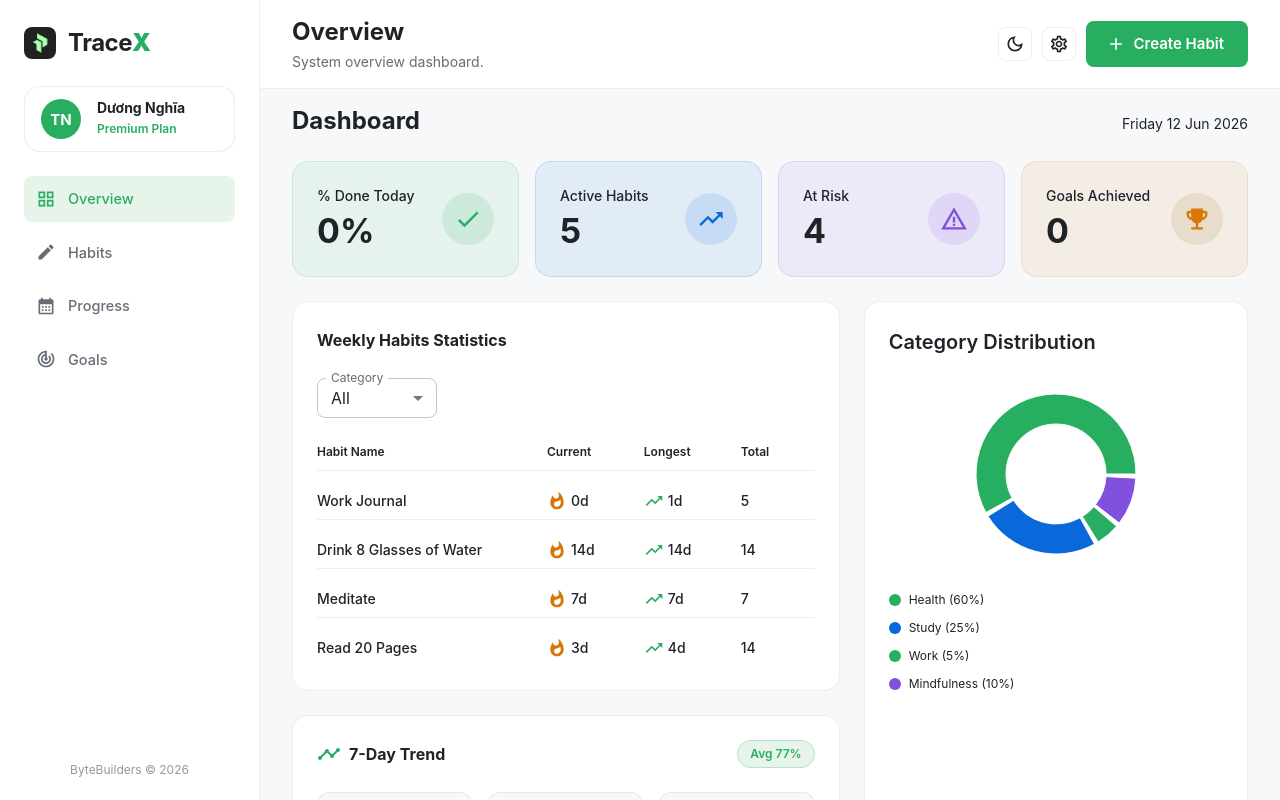
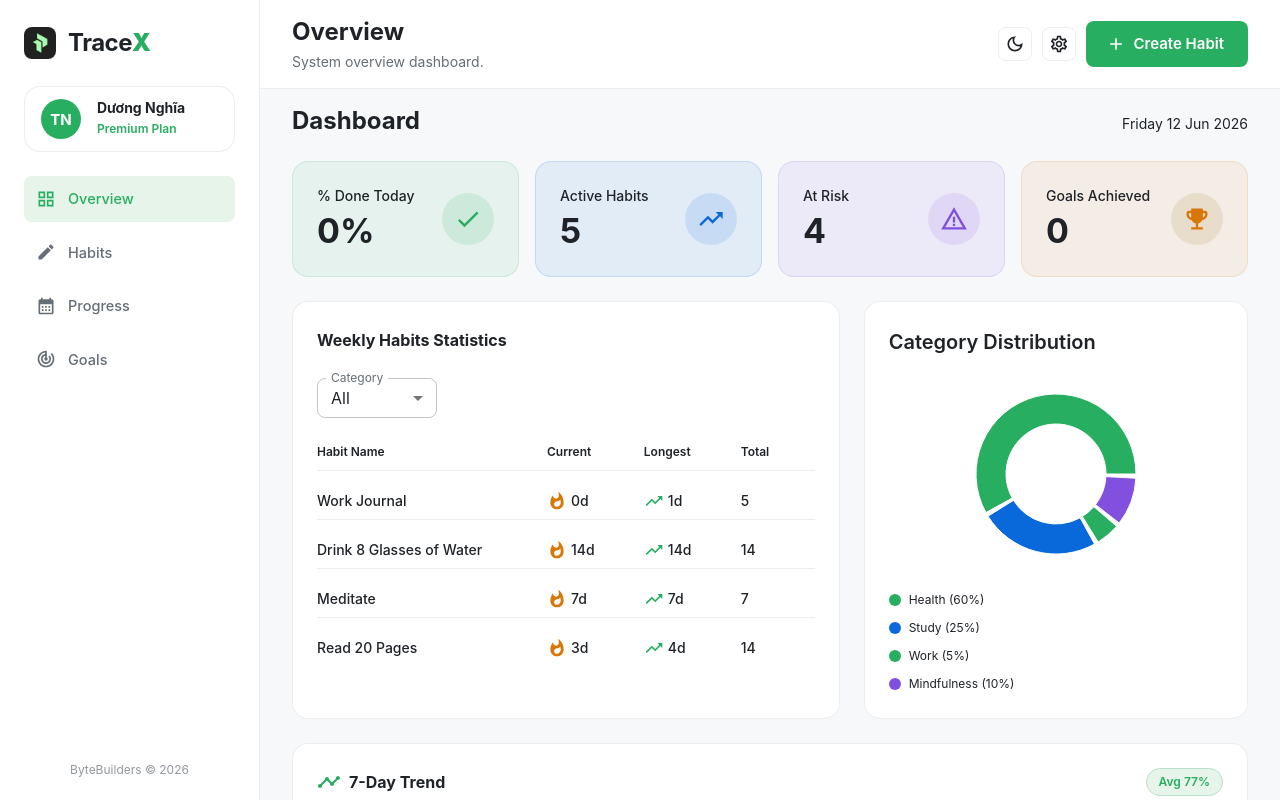
Before and after one commit to NghiaDPTWorkk/habit-hub, a React (Vite) app in the folder fe/: page / in a window 1280 px wide. Built offline with nearby package versions, Linux system fonts and the light colour scheme.

Commit message:
fix(ui): HH-96 - stretch trend chart full width below statistics card

```diff
--- a/fe/src/features/dashboard/components/DashboardPage.tsx
+++ b/fe/src/features/dashboard/components/DashboardPage.tsx
@@ -156,13 +156,10 @@ export const DashboardPage: React.FC = () => {
               </Typography>
             </Card>
           ) : (
-            <Box sx={{ display: 'flex', flexDirection: 'column', gap: 3, height: '100%' }}>
-              <WeeklyHabitsStats
-                filterCategory={filterCategory}
-                setFilterCategory={setFilterCategory}
-              />
-              <WeeklyTrendChart filterCategory={filterCategory} />
-            </Box>
+            <WeeklyHabitsStats
+              filterCategory={filterCategory}
+              setFilterCategory={setFilterCategory}
+            />
           )}
         </Grid>
 
@@ -172,6 +169,13 @@ export const DashboardPage: React.FC = () => {
             <CategoryDistributionChart />
           </Box>
         </Grid>
+
+        {/* Row 2: Full width Weekly Trend Chart */}
+        {habitsByCategory.length > 0 && (
+          <Grid size={{ xs: 12 }}>
+            <WeeklyTrendChart filterCategory={filterCategory} />
+          </Grid>
+        )}
       </Grid>
 
       {/* Activity History block at the bottom */}
```
